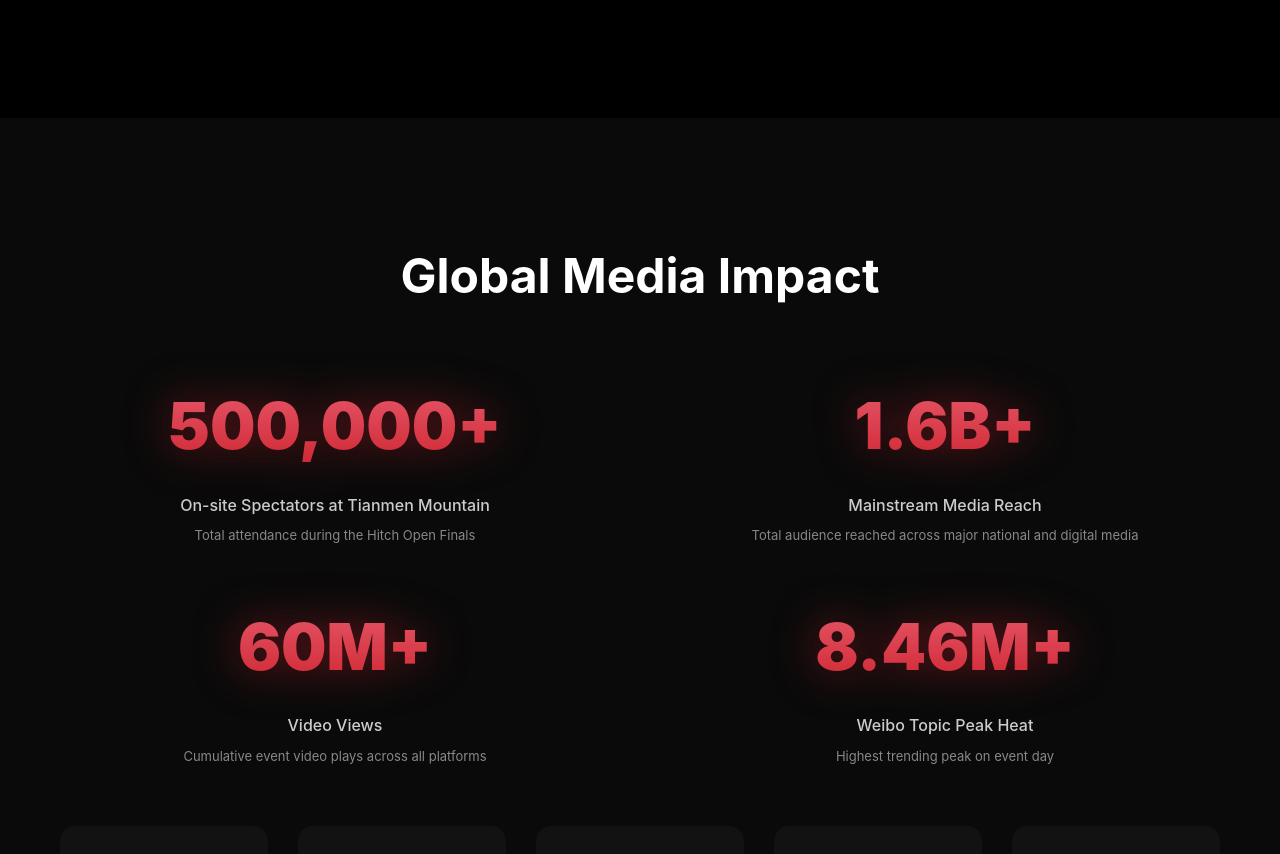
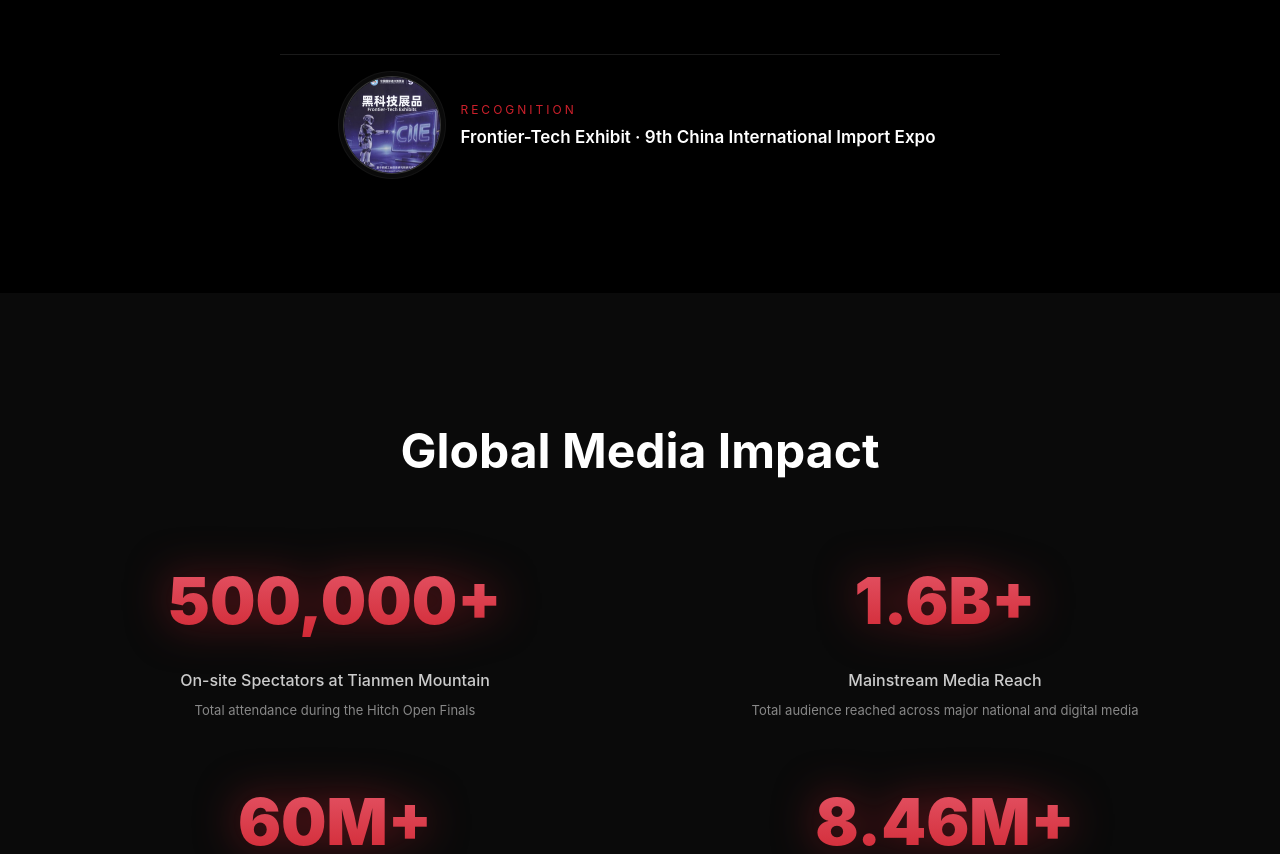
Before and after one commit to lhonglhi/hitch-open-website, a plain HTML site: page index.html in a window 1280 px wide. Shown: the part 2238-3092 px from the top of the page. Drawn offline with Linux system fonts and the light colour scheme.

Commit message:
Add CIIE 9 Frontier-Tech Exhibit recognition strip to home

```diff
--- a/css/style.css
+++ b/css/style.css
@@ -4056,3 +4056,55 @@
             opacity: 1;
             transform: translateY(0);
         }
+
+        /* ==================== Honor strip (quiet recognition line) ==================== */
+        .honor-strip {
+            display: flex;
+            align-items: center;
+            justify-content: center;
+            gap: 20px;
+            max-width: 720px;
+            margin: 56px auto 0;
+            padding: 22px 0 0;
+            border-top: 1px solid rgba(255, 255, 255, 0.1);
+        }
+
+        .honor-seal {
+            width: 96px;
+            height: 96px;
+            border-radius: 50%;
+            flex-shrink: 0;
+            box-shadow: 0 0 0 1px rgba(255, 255, 255, 0.18), 0 0 0 5px #0a0a0a, 0 0 0 6px rgba(255, 255, 255, 0.08);
+        }
+
+        .honor-eyebrow {
+            font-size: 12px;
+            letter-spacing: 3px;
+            text-transform: uppercase;
+            color: #CD202B;
+            margin-bottom: 6px;
+        }
+
+        .honor-title {
+            font-size: 17px;
+            font-weight: 600;
+            color: #ffffff;
+            line-height: 1.5;
+        }
+
+        @media (max-width: 768px) {
+            .honor-strip {
+                margin-top: 40px;
+                gap: 16px;
+                padding: 20px 20px 0;
+            }
+
+            .honor-seal {
+                width: 72px;
+                height: 72px;
+            }
+
+            .honor-title {
+                font-size: 15px;
+            }
+        }
--- a/index.html
+++ b/index.html
@@ -14,7 +14,7 @@
     <link rel="apple-touch-icon" sizes="256x256" href="images/webclip.png">
 
     <!-- Stylesheet -->
-    <link rel="stylesheet" href="css/style.css?v=20261118a">
+    <link rel="stylesheet" href="css/style.css?v=20261118b">
     <script>
     (function () {
         var map = { '#about': 'racing.html#about', '#venue': 'racing.html#venue',
@@ -158,6 +158,14 @@
                     <span class="event-card-cta" data-zh="进入赛事页" data-en="Explore Racing">Explore Racing</span>
                 </div>
             </a>
+        </div>
+
+        <div class="honor-strip">
+            <img class="honor-seal" src="images/honors/ciie9-frontier-tech.png" width="192" height="192" alt="第九届中国国际进口博览会 黑科技展品" loading="lazy">
+            <div class="honor-text">
+                <div class="honor-eyebrow" data-zh="荣誉" data-en="Recognition">Recognition</div>
+                <div class="honor-title" data-zh="第九届中国国际进口博览会 · 黑科技展品" data-en="Frontier-Tech Exhibit · 9th China International Import Expo">Frontier-Tech Exhibit · 9th China International Import Expo</div>
+            </div>
         </div>
     </section>
 
```
Also changed, not shown: hope.html (+1 -1 lines), racing.html (+1 -1 lines), images/honors/ciie9-frontier-tech.png (added).
